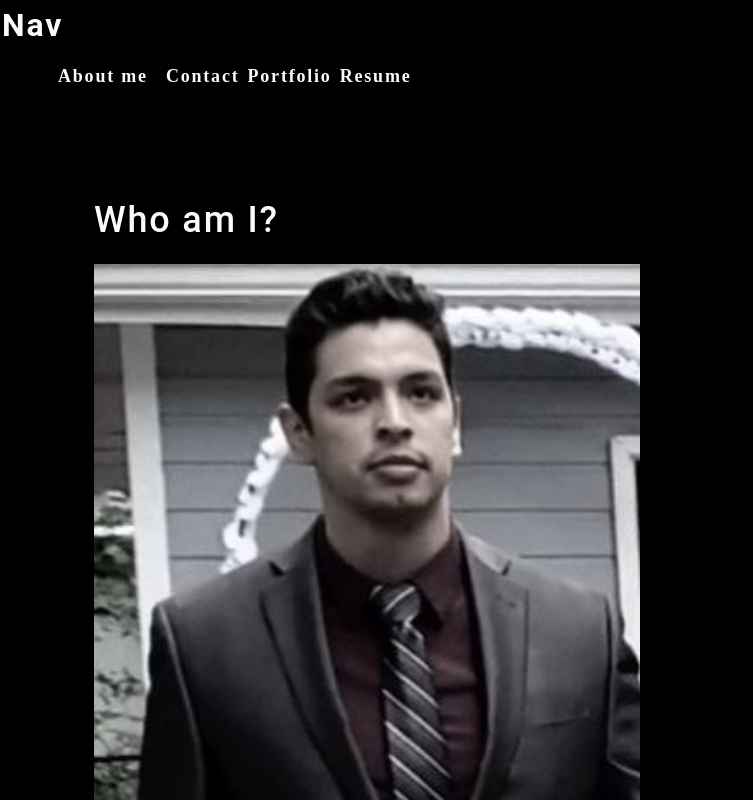
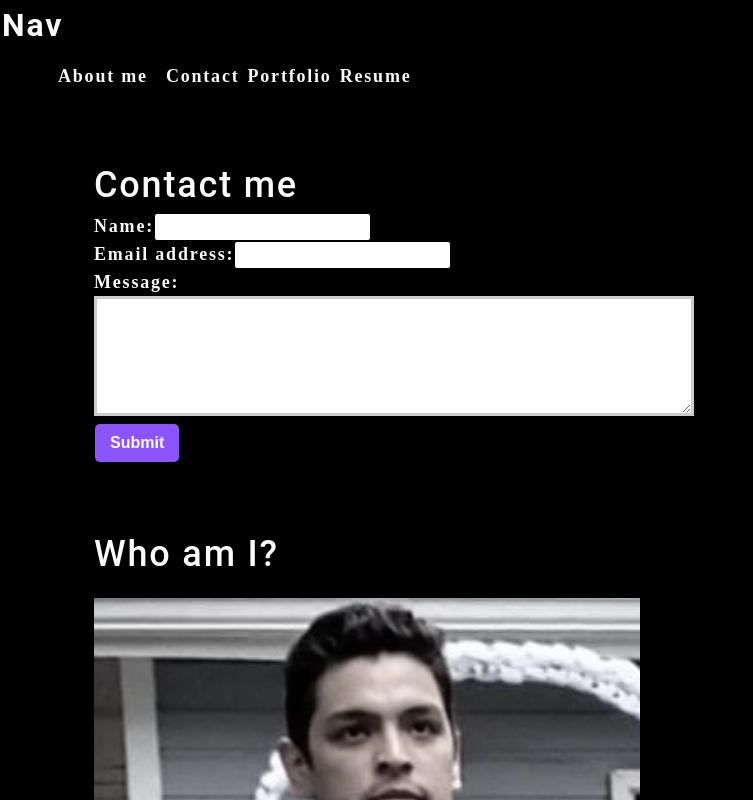
Before and after one commit to Antonio-Ram/new-portfolio, a React (Create React App) app: page / in a window 1280 px wide. Shown: the top 800 px of the page, without its empty margins (0-753 px from the left). Built offline with nearby package versions, Linux system fonts and the light colour scheme.

Commit message:
contact working

```diff
--- a/src/App.js
+++ b/src/App.js
@@ -1,6 +1,8 @@
 import React from 'react';
 import Nav from './components/Nav';
 import About from './components/About';
+import Contact from './components/Contact';
+import ContactForm from './components/Contact';
 
 function App() {
 
@@ -8,6 +10,7 @@
     <div>
       <Nav></Nav>
      <main>
+       <ContactForm></ContactForm>
        <About></About>
      </main>
     </div>
--- a/src/components/Contact/index.js
+++ b/src/components/Contact/index.js
@@ -1,21 +1,33 @@
-import React from 'react';
+import React, { useState } from 'react';
 
 function ContactForm() {
+    const [formState, setFormState] = useState({ name:'', email:'', message:''});
+    const {name, email, message } = formState;
+
+    function handleChange(e) {
+        setFormState({...formState, [e.target.name]: e.target.value })
+    }
+
+    function handleSubmit(e) {
+        e.preventDefault();
+        console.log(formState);
+    }
+
     return(
         <section>
             <h1>Contact me</h1>
-            <form id='contact-form'>
+            <form id='contact-form' onSubmit={handleSubmit}>
                 <div>
                     <label htmlFor="name">Name:</label>
-                    <input type="text" name="name"/>
+                    <input type="text" defaultValue={name} onChange={handleChange} name="name"/>
                 </div>
                 <div>
                     <label htmlFor="email">Email address:</label>
-                    <input type="email" name="email" />
+                    <input type="email" defaultValue={email} onChange={handleChange} name="email" />
                 </div>
                 <div>
                     <label htmlFor="message">Message:</label>
-                    <textarea name="message" rows="5" />
+                    <textarea name="message" defaultValue={message} onChange={handleChange} rows="5" />
                 </div>
                 <button type='submit'>Submit</button>
             </form>
```
